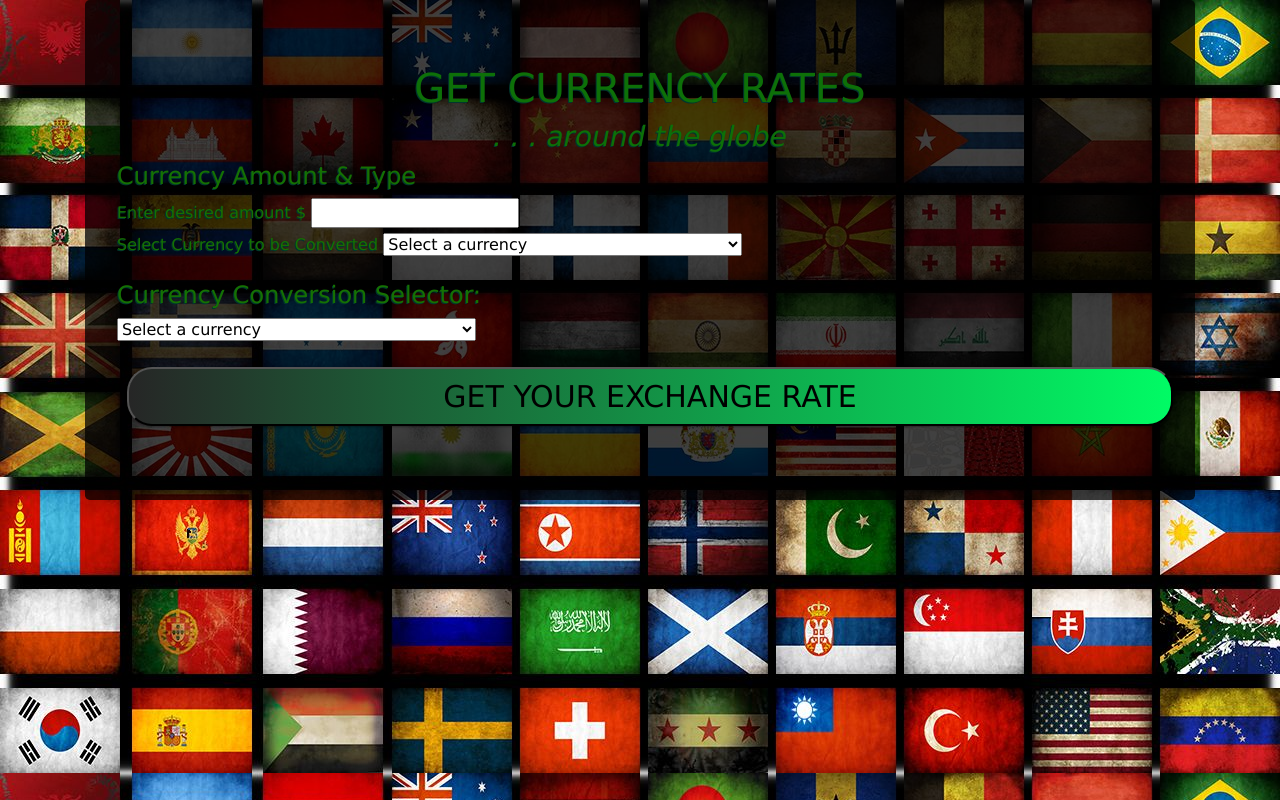
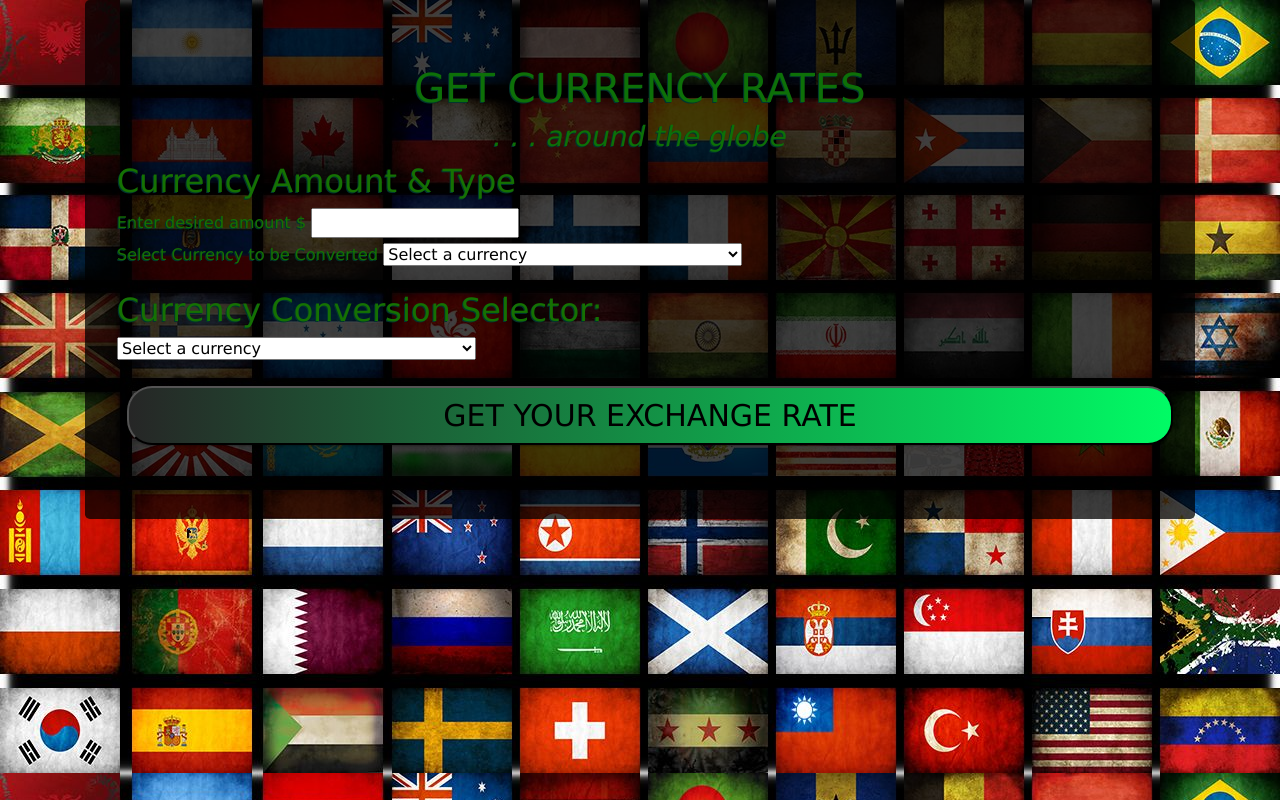
Before and after one commit to Gabeaya/Exchange-Rate-API, a website built with webpack: page src/index.html in a window 1280 px wide. Built offline with nearby package versions, Linux system fonts and the light colour scheme.

Commit message:
change the size of the headers.

```diff
--- a/src/index.html
+++ b/src/index.html
@@ -8,7 +8,7 @@
       <h1>GET CURRENCY RATES</h1>
       <h3><i>. . . around the globe</i></h3>
       <div class="form-group">
-        <h4>Currency Amount & Type</h4>
+        <h2>Currency Amount & Type</h2>
         <label for="userAmount">Enter desired amount $</label>
         <input id="userAmount" type="number" required>
         <br>
@@ -176,7 +176,7 @@
         </select>
       </div>
       <div class="form-group">
-        <h4>Currency Conversion Selector:</h4>
+        <h2>Currency Conversion Selector:</h2>
 
         <select id="userConversion">
           <option name="currency" value: disabled selected >Select a currency</option>
```
